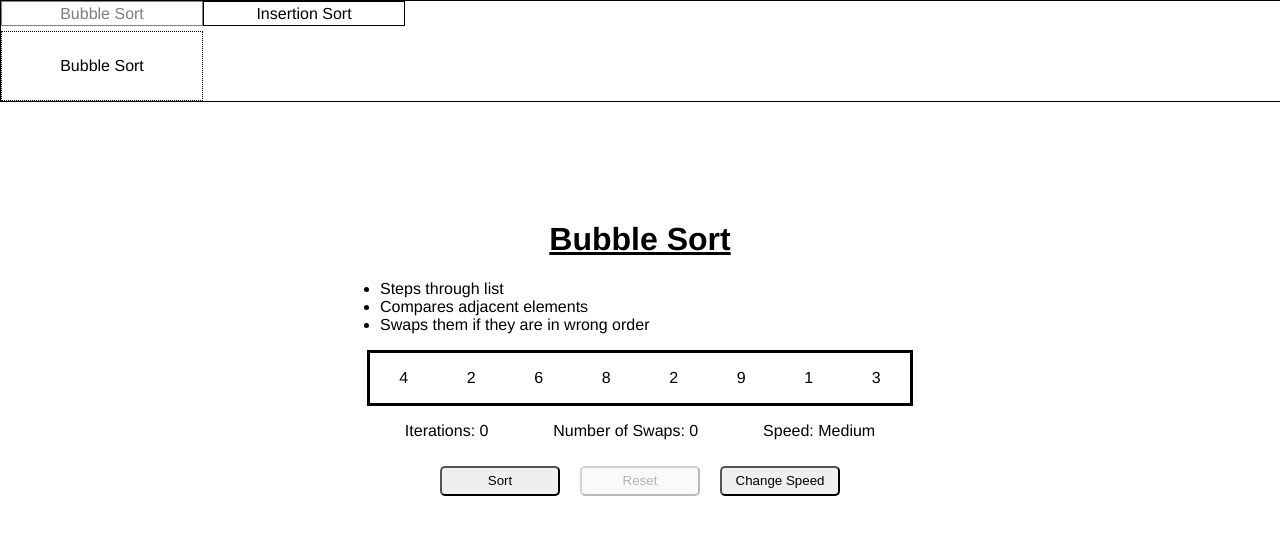
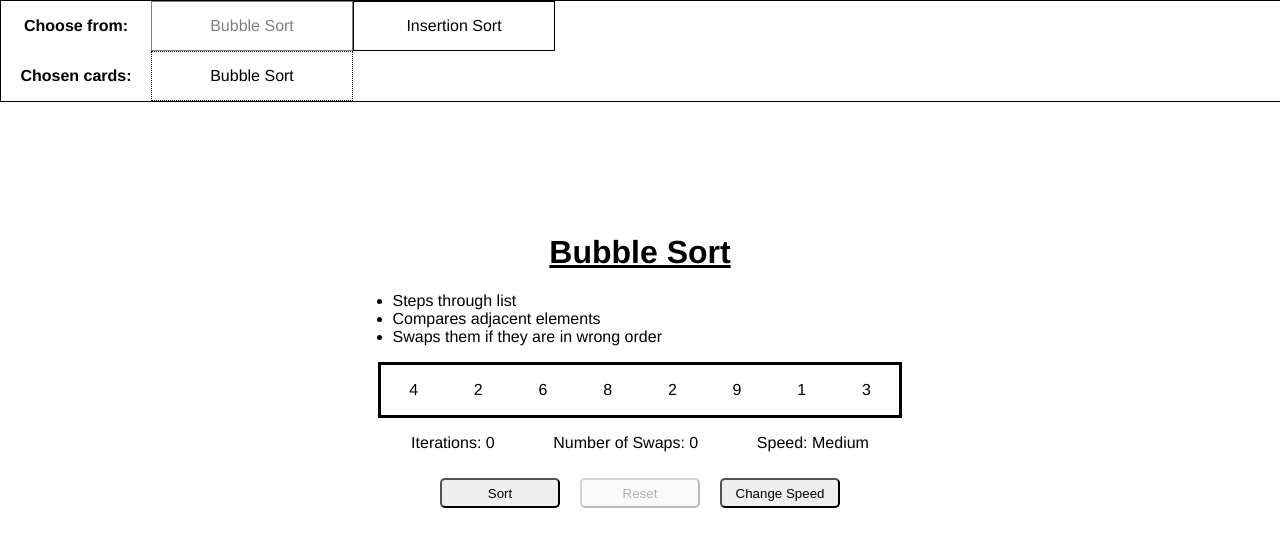
Before and after one commit to pcon92/Vue-Sorting-Page, a Vue app: page / in a window 1280 px wide. Shown: the top 546 px of the page. Built offline with nearby package versions, Linux system fonts and the light colour scheme; a web font is replaced by a local one.

Commit message:
minor style changes

```diff
--- a/src/components/SortingCard.vue
+++ b/src/components/SortingCard.vue
@@ -206,8 +206,8 @@ export default {
 @import "../assets/styles/variables.css";
 
 #outer-container {
-	height: 400px;
-	width: 600px;
+	height: 375px;
+	width: 575px;
 	box-shadow: 2px 3px 10px var(--light-black);
 	padding: 10px;
 	border-radius: 15px;
--- a/src/components/TheHeader.vue
+++ b/src/components/TheHeader.vue
@@ -1,6 +1,7 @@
 <template>
 	<div id="outer-container">
-		<div id="all-cards">
+		<div class="card-options">
+			<p class="caption">Choose from:</p>
 			<li
 				v-for="card in cards"
 				:class="getAllCardsClass(card.name)"
@@ -10,7 +11,8 @@
 				{{ card.name }} Sort
 			</li>
 		</div>
-		<div id="selected-cards">
+		<div class="card-options">
+			<p class="caption">Chosen cards:</p>
 			<li
 				v-for="card in selectedCards"
 				class="card-div selected"
@@ -88,13 +90,12 @@ export default {
 	justify-content: space-between;
 	box-shadow: 0px 1px 5px var(--light-black);
 }
-#all-cards {
-	flex: 0.25;
-	width: 100%;
-	display: flex;
+.caption {
+	width: 150px;
+	font-weight: bold;
+	text-align: center;
 }
-#selected-cards {
-	flex: 0.7;
+.card-options {
 	width: 100%;
 	display: flex;
 }
```
